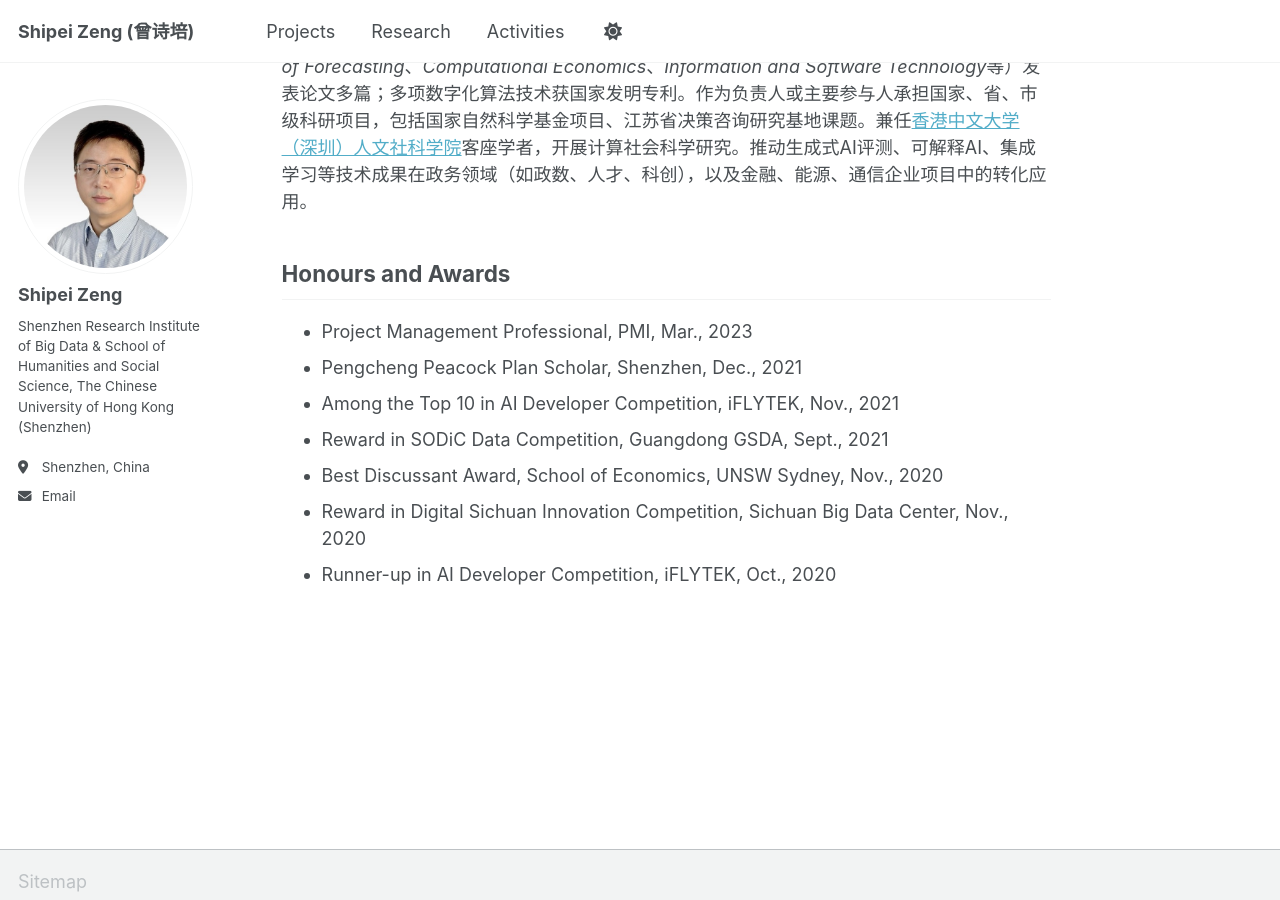
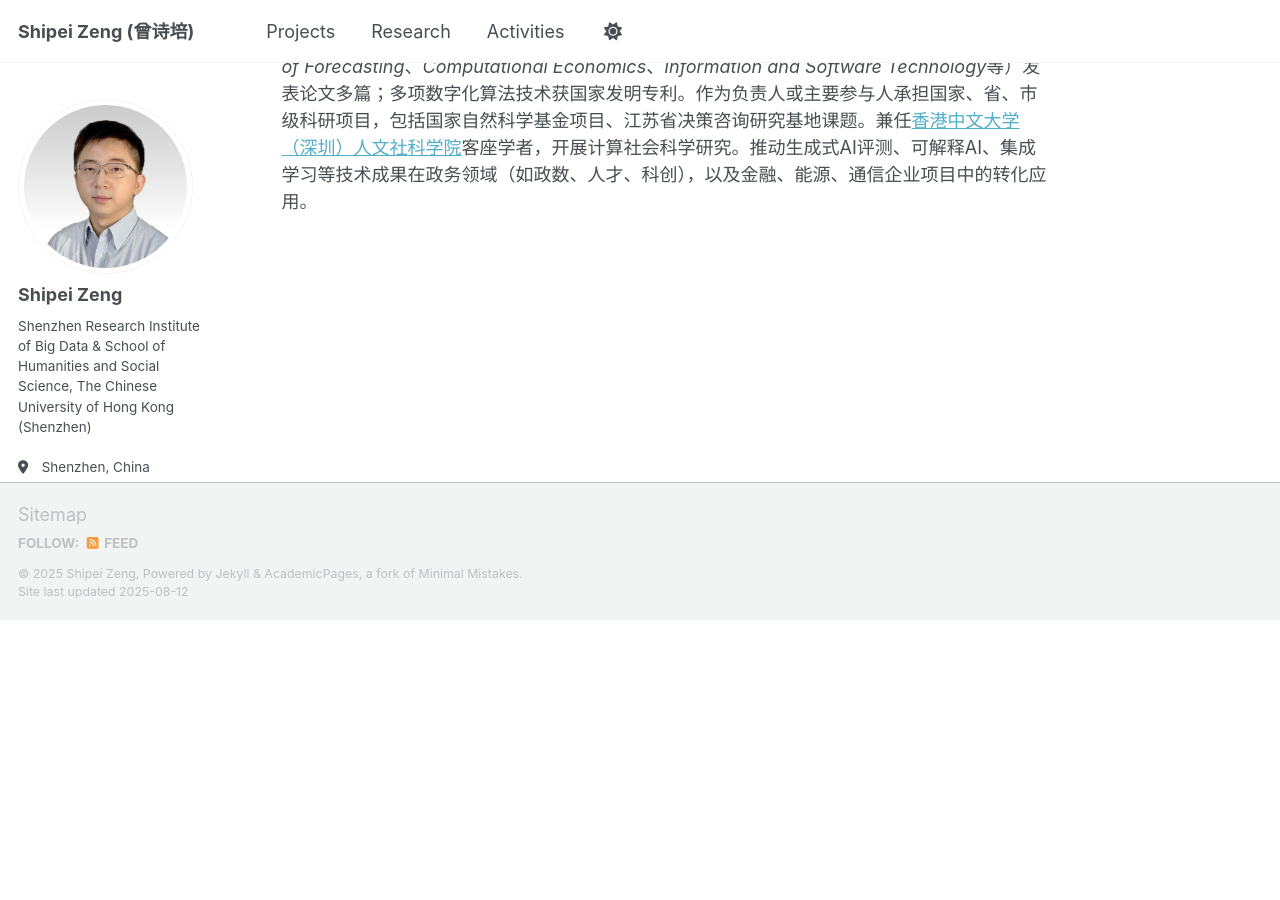
Before and after one commit to shipei-zeng/shipei-zeng.github.io, a Jekyll site: the page built from _pages/about.md, in a window 1280 px wide and 900 px high, scrolled down 644 px. Built offline with Jekyll 4.4.1, drawn with Linux system fonts in a browser that asks for light colours; a script that is not in the unit is left out; after the commit the page ends 1264 px from its top, so only the background shows below that.

Commit message:
Update about.md

```diff
--- a/_pages/about.md
+++ b/_pages/about.md
@@ -11,14 +11,3 @@ Bio
 Shipei Zeng is a Research Scientist at the AIM Center of [Shenzhen Research Institute of Big Data](https://www.sribd.cn/), holding BEcon and MEcon degrees from Renmin University of China and an Econ Ph.D. from the University of New South Wales. His research centers on the digital economy, economic statistics, and computational social science. He developed "[dfvad](https://cran.r-project.org/web/packages/dfvad/index.html)", an open-source R tool for economic measurement index methods officially approved by CRAN. His work is widely recognized, with publications in journals such as *Journal of Forecasting*, *Computational Economics*, and *Information and Software Technology*, and he holds multiple national invention patents for innovative digital algorithms. Active in research, he leads or contributes to national, provincial, and municipal projects, including initiatives funded by the National Natural Science Foundation of China and the Jiangsu Provincial Decision-Making Consultation Research Base. He also serves as an Adjunct Scholar at [The Chinese University of Hong Kong, Shenzhen](https://hss.cuhk.edu.cn/page/1350), where he researches computational social science. Beyond academia, he applies technologies like generative AI evaluation, explainable AI, and ensemble learning in government sectors (e.g., public services, talent development, tech innovation) and corporate projects across finance, energy, and telecommunications, bridging research and real-world practice.
 
 曾诗培，[深圳市大数据研究院](https://www.sribd.cn/)AIM中心研究科学家。中国人民大学经济学学士、硕士，澳大利亚新南威尔士大学经济学博士。主要研究领域为数字经济、经济统计、计算社会科学。开发经济测度指数方法R语言开源工具“[dfvad](https://cran.r-project.org/web/packages/dfvad/index.html)”（CRAN官方收录）。在相关领域国际主流期刊（包括*Journal of Forecasting*、*Computational Economics*、*Information and Software Technology*等）发表论文多篇；多项数字化算法技术获国家发明专利。作为负责人或主要参与人承担国家、省、市级科研项目，包括国家自然科学基金项目、江苏省决策咨询研究基地课题。兼任[香港中文大学（深圳）人文社科学院](https://hss.cuhk.edu.cn/page/1350)客座学者，开展计算社会科学研究。推动生成式AI评测、可解释AI、集成学习等技术成果在政务领域（如政数、人才、科创），以及金融、能源、通信企业项目中的转化应用。
-
-
-Honours and Awards
-------
-- Project Management Professional, PMI, Mar., 2023
-- Pengcheng Peacock Plan Scholar, Shenzhen, Dec., 2021
-- Among the Top 10 in AI Developer Competition, iFLYTEK, Nov., 2021
-- Reward in SODiC Data Competition, Guangdong GSDA, Sept., 2021
-- Best Discussant Award, School of Economics, UNSW Sydney, Nov., 2020
-- Reward in Digital Sichuan Innovation Competition, Sichuan Big Data Center, Nov., 2020
-- Runner-up in AI Developer Competition, iFLYTEK, Oct., 2020
```
